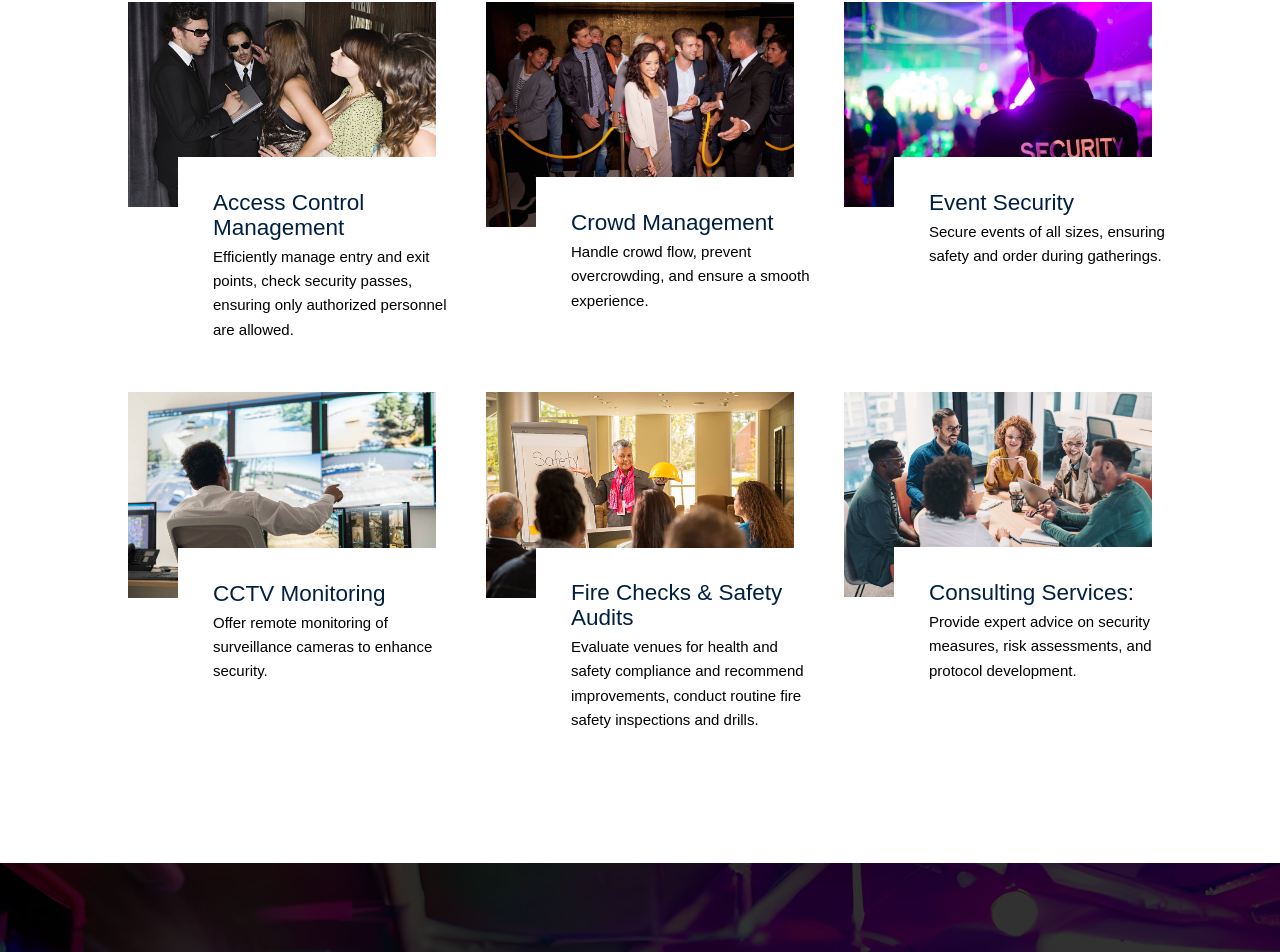
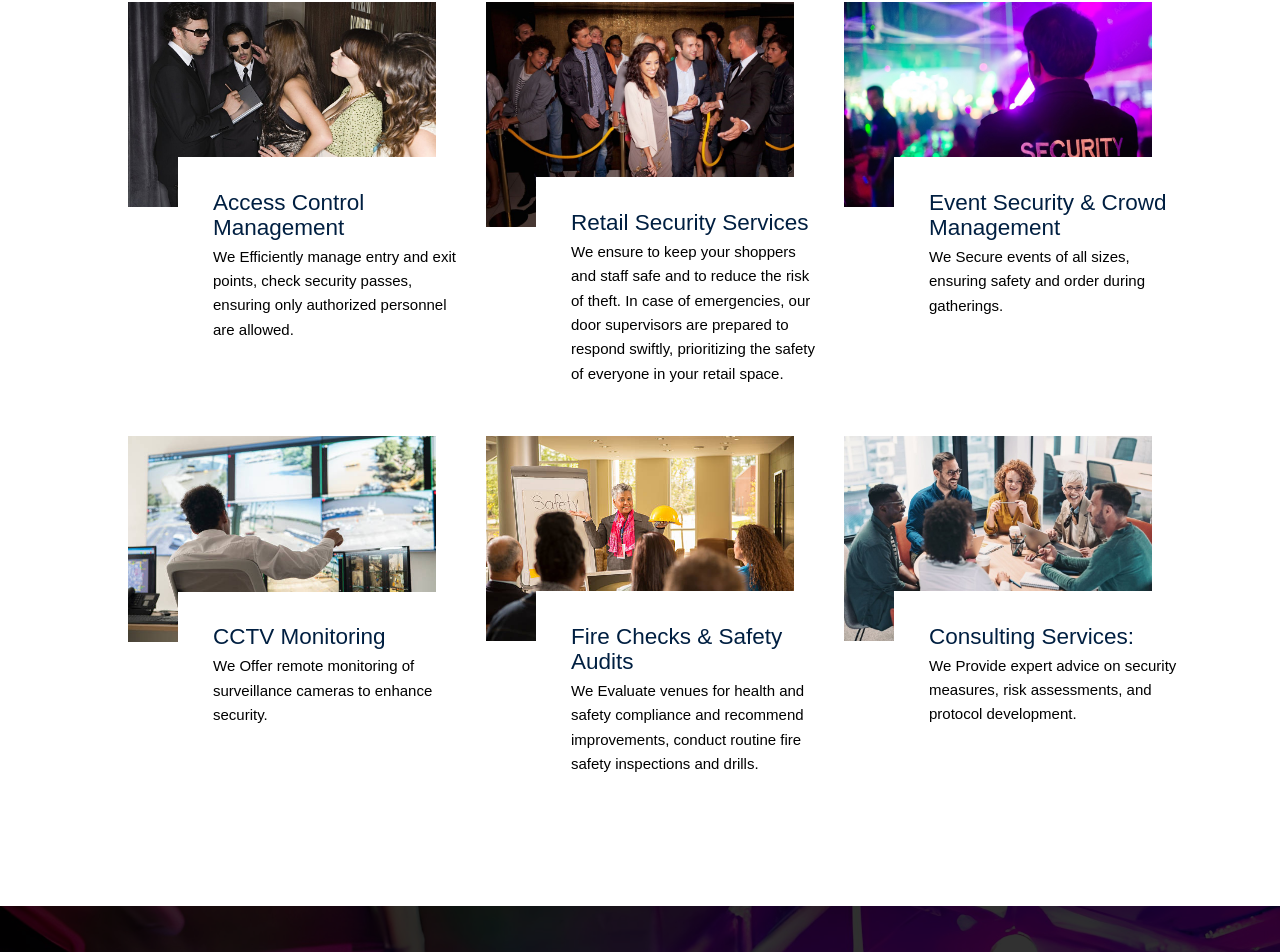
Before and after one commit to profCodey/global, a React (Create React App) app: page /services in a window 1280 px wide. Shown: the part 1100-2052 px from the top of the page. Built offline with nearby package versions, Linux system fonts and the light colour scheme.

Commit message:
retail security started

```diff
--- a/src/component/AboutPage/Services.js
+++ b/src/component/AboutPage/Services.js
@@ -10,27 +10,27 @@ import consultancy from "../../assets/images/consultancy.jpg";
 function OurServices() {
   let header1 = "Access Control Management";
   let text1 =
-    "Efficiently manage entry and exit points, check security passes, ensuring only authorized personnel are allowed.";
+    "We Efficiently manage entry and exit points, check security passes, ensuring only authorized personnel are allowed.";
 
-   let header2 = "Crowd Management";
+   let header2 = "Retail Security Services";
   let text2 =
-    "Handle crowd flow, prevent overcrowding, and ensure a smooth experience.";
+    "We ensure to keep your shoppers and staff safe and to reduce the risk of theft. In case of emergencies, our door supervisors are prepared to respond swiftly, prioritizing the safety of everyone in your retail space. ";
 
-   let header3 = "Event Security";
+   let header3 = "Event Security & Crowd Management";
   let text3 =
-    "Secure events of all sizes, ensuring safety and order during gatherings.";
+    "We Secure events of all sizes, ensuring safety and order during gatherings.";
 
    let header4 = "CCTV Monitoring";
   let text4 =
-    "Offer remote monitoring of surveillance cameras to enhance security.";
+    "We Offer remote monitoring of surveillance cameras to enhance security.";
 
    let header5 = "Fire Checks & Safety Audits";
   let text5 =
-    "Evaluate venues for health and safety compliance and recommend improvements, conduct routine fire safety inspections and drills.";
+    "We Evaluate venues for health and safety compliance and recommend improvements, conduct routine fire safety inspections and drills.";
 
    let header6 = "Consulting Services:";
   let text6 =
-    "Provide expert advice on security measures, risk assessments, and protocol development.";
+    "We Provide expert advice on security measures, risk assessments, and protocol development.";
 
 
 
```
